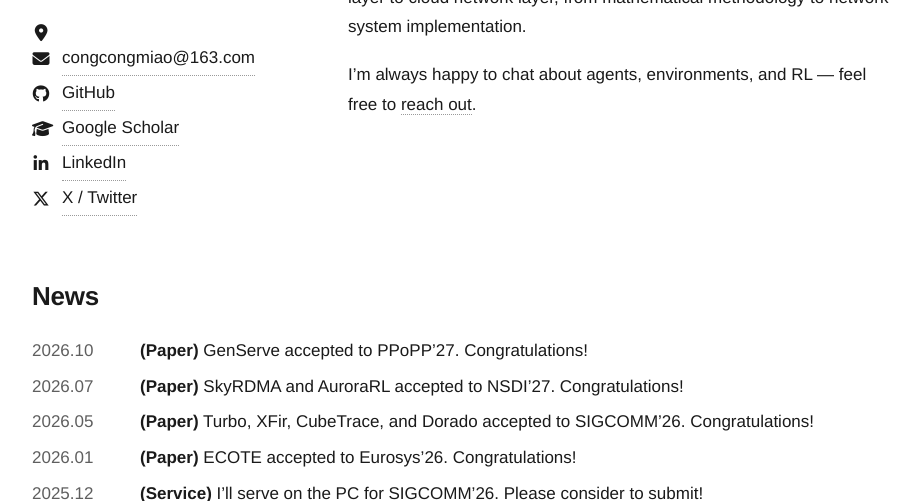
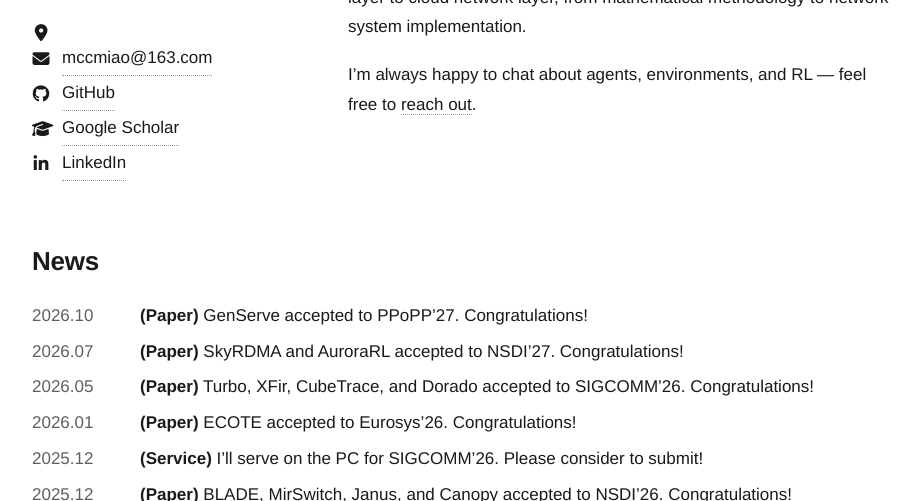
Before and after one commit to siruiZ02/siruiZ02.github.io, a Jekyll site: the page built from index.md, in a window 1280 px wide and 900 px high, cut to the strip 399-900 px from the top of the window. Shown: the whole strip, without its empty margins (174-1092 px from the left). Built offline with Jekyll 4.4.1, drawn with Linux system fonts in a browser that asks for light colours.

Commit message:
Update _config.yml

```diff
--- a/_config.yml
+++ b/_config.yml
@@ -23,20 +23,18 @@ contact:
   - icon: fa-solid fa-location-dot
     text:
   - icon: fa-solid fa-envelope
-    text: congcongmiao@163.com
-    url: mailto:siruili@kaist.ac.kr
+    text: mccmiao@163.com
+    url: mailto:mccmiao@163.com
   - icon: fa-brands fa-github
     text: GitHub
-    url: https://github.com/your-username
+    url: https://github.com/congcongmiao
   - icon: fa-solid fa-graduation-cap
     text: Google Scholar
-    url: https://scholar.google.com/
+    url: https://scholar.google.com/citations?hl=zh-CN&user=MX4DXG0AAAAJ&view_op=list_works&sortby=pubdate
   - icon: fa-brands fa-linkedin-in
     text: LinkedIn
-    url: https://www.linkedin.com/
-  - icon: fa-brands fa-x-twitter
-    text: X / Twitter
-    url: https://x.com/
+    url: https://www.linkedin.com/in/congcong-miao-0a7979109/
+
 
 # ---------------- 顶部导航栏 ----------------
 # 顺序就是显示顺序。新增页面：在根目录建一个 xxx.md，再在这里加一行。
```
